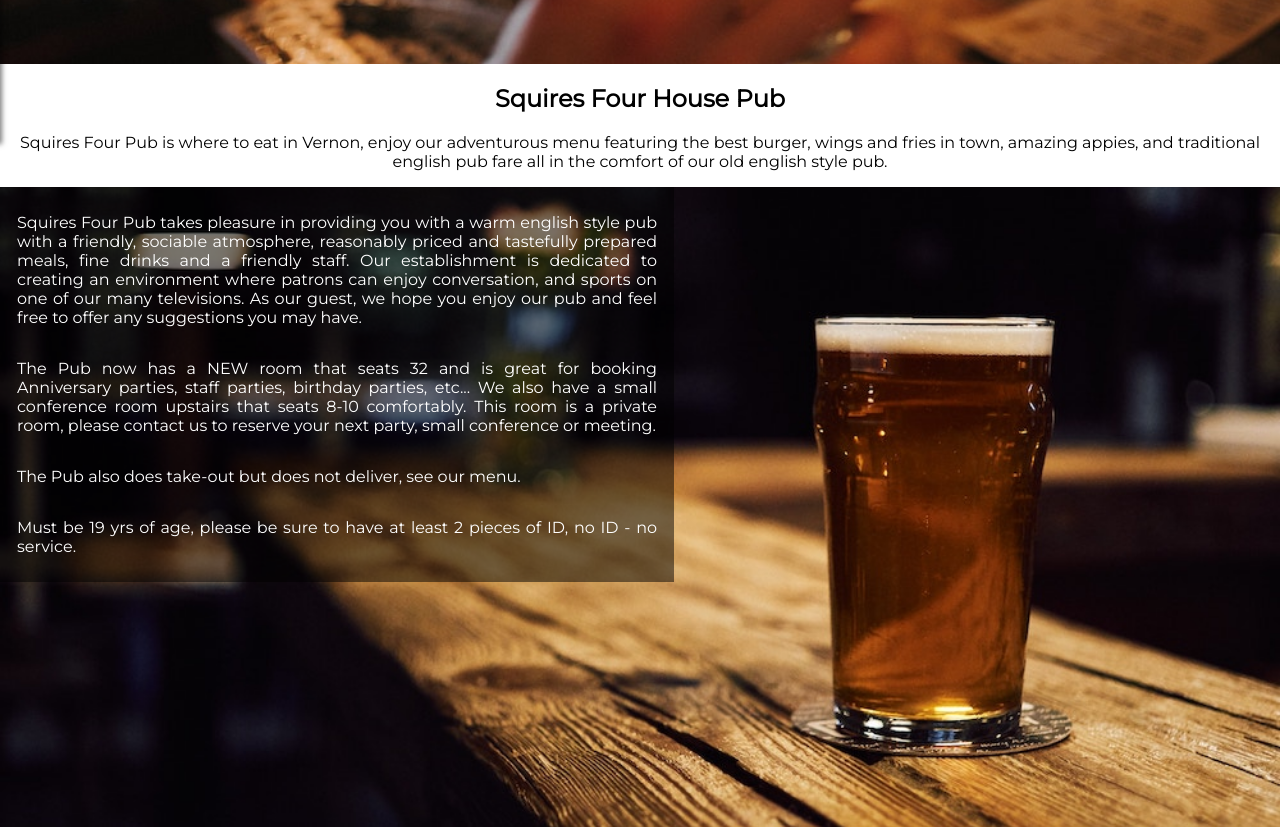
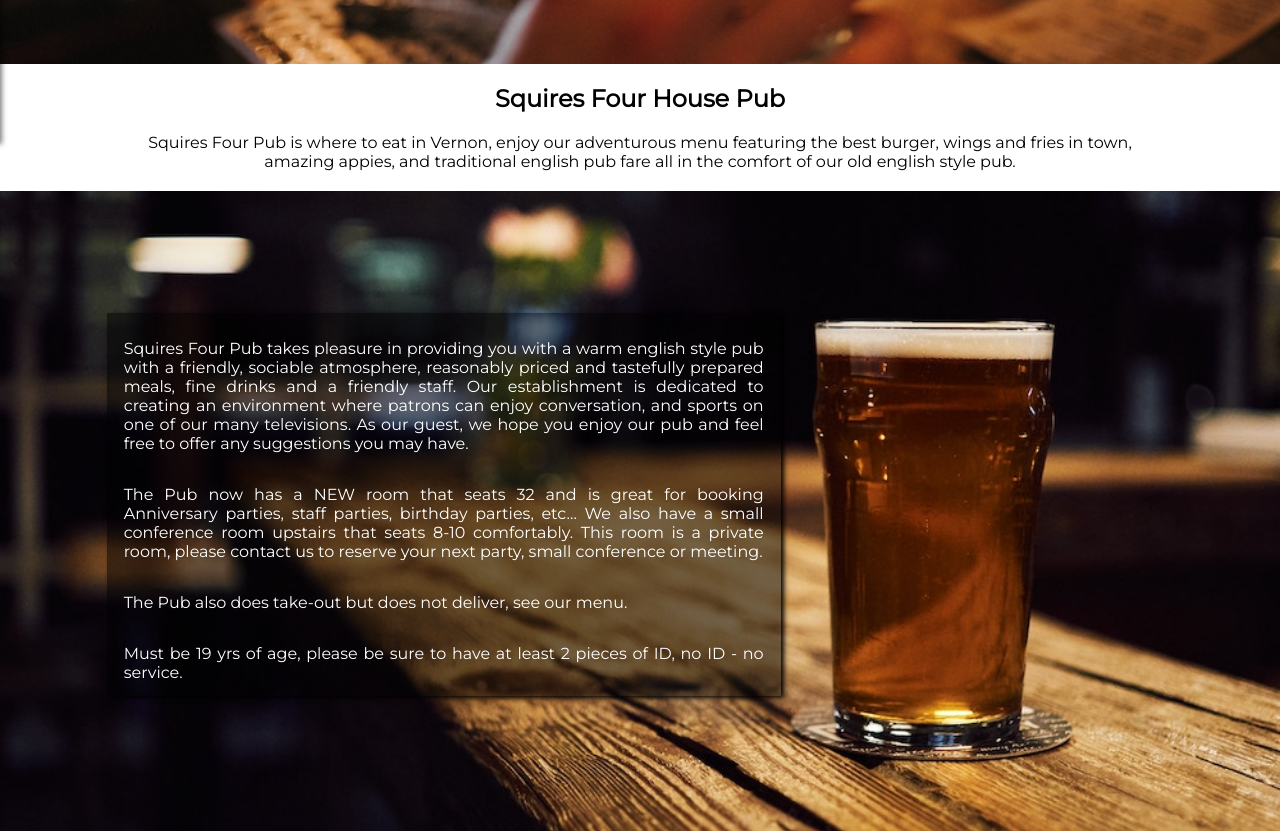
Before and after one commit to 79manuel/SquiresFour, a React (Create React App) app: page / in a window 1280 px wide. Shown: the part 656-1489 px from the top of the page. Built offline with nearby package versions, Linux system fonts and the light colour scheme.

Commit message:
Refactored Home page

```diff
--- a/src/components/pages/Home.css
+++ b/src/components/pages/Home.css
@@ -22,6 +22,8 @@
 }
 main .home-section p {
   text-align: center;
+  width: 80%;
+  margin: 0 auto 20px auto;
 }
 
 @media only screen and (min-width: 769px) {
--- a/src/components/pages/Home.sass
+++ b/src/components/pages/Home.sass
@@ -18,6 +18,8 @@
       font-size: 1.5rem
     p
       text-align: center
+      width: 80%
+      margin: 0 auto 20px auto
 
 @media only screen and (min-width: 769px)
   .background-image
--- a/src/components/pages/LiquorStore.css
+++ b/src/components/pages/LiquorStore.css
@@ -25,7 +25,7 @@
   width: 80%;
   margin: auto;
   padding: 15px;
-  box-shadow: 2px 2px 5px rgba(0, 0, 0, 0.8);
+  box-shadow: 3px 2px 5px black;
 }
 
 @media only screen and (min-width: 769px) {
--- a/src/components/pages/LiquorStore.sass
+++ b/src/components/pages/LiquorStore.sass
@@ -22,7 +22,7 @@
       width: 80%
       margin: auto
       padding: 15px
-      box-shadow: 2px 2px 5px rgba(0,0,0,0.8)
+      box-shadow: 3px 2px 5px black
 
 @media only screen and (min-width: 769px)
   main
--- a/src/components/sections/SectionOneHome.css
+++ b/src/components/sections/SectionOneHome.css
@@ -7,6 +7,7 @@
   background-color: rgba(0, 0, 0, 0.5);
   padding: 10px 17px;
   color: white;
+  box-shadow: 3px 2px 5px black;
 }
 .background-image__section-1 .section-1__text-container p {
   text-align: justify;
@@ -14,12 +15,19 @@
 
 @media only screen and (min-width: 769px) {
   .background-image__section-1 {
+    display: grid;
+    grid-template-columns: repeat(12, 1fr);
+    grid-auto-rows: auto;
     height: 40rem;
   }
   .background-image__section-1 .section-1__text-container {
-    width: 50%;
+    grid-column: 2/12;
+    grid-row: 2/3;
+    width: 60%;
+    height: 70%;
     display: flex;
     flex-direction: column;
+    box-shadow: 3px 2px 5px black;
   }
 }
 
--- a/src/components/sections/SectionOneHome.sass
+++ b/src/components/sections/SectionOneHome.sass
@@ -6,13 +6,21 @@
     background-color: rgba(0,0,0, 0.5)
     padding: 10px 17px
     color: white
+    box-shadow: 3px 2px 5px black
     p
       text-align: justify
 
 @media only screen and (min-width: 769px)
   .background-image__section-1
+    display: grid
+    grid-template-columns: repeat(12, 1fr)
+    grid-auto-rows: auto
     height: 40rem
     .section-1__text-container
-      width: 50%
+      grid-column: 2 / 12
+      grid-row: 2 / 3
+      width: 60%
+      height: 70%
       display: flex
       flex-direction: column
+      box-shadow: 3px 2px 5px black
```
Also changed, not shown: 2 other files (tests, documents, lock files or other folders).
